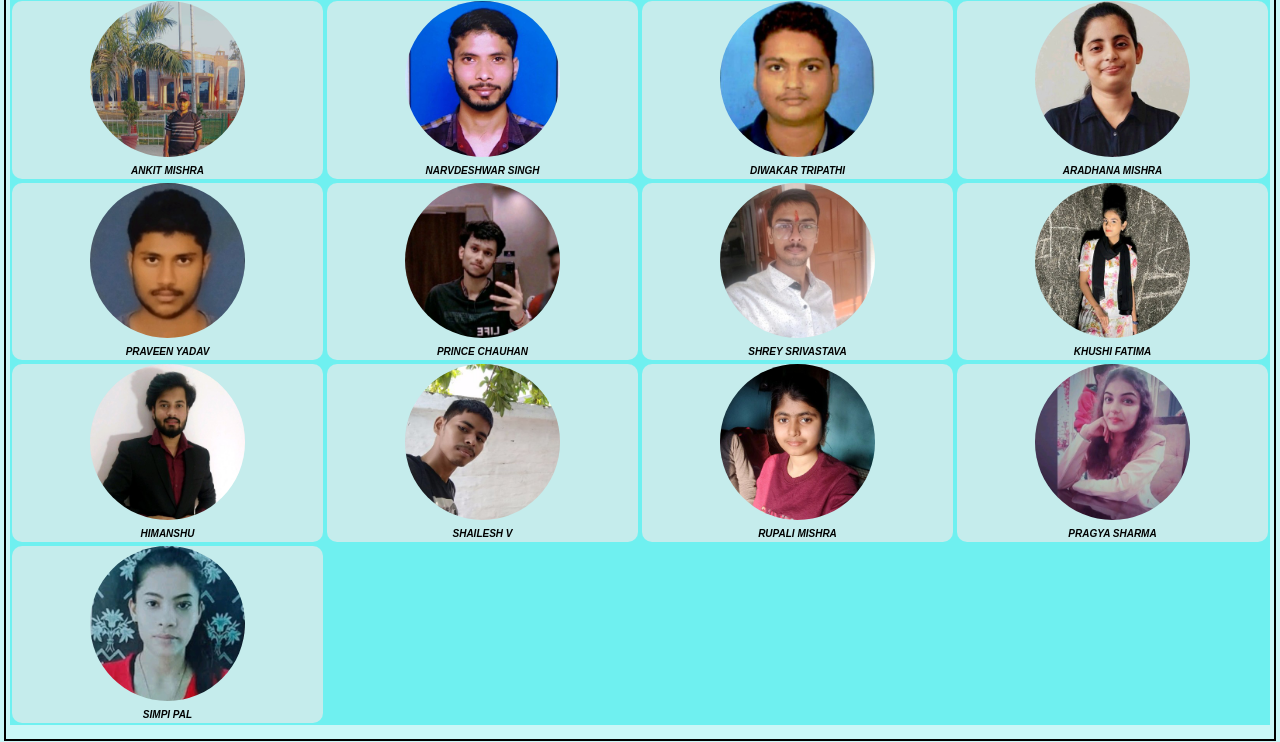
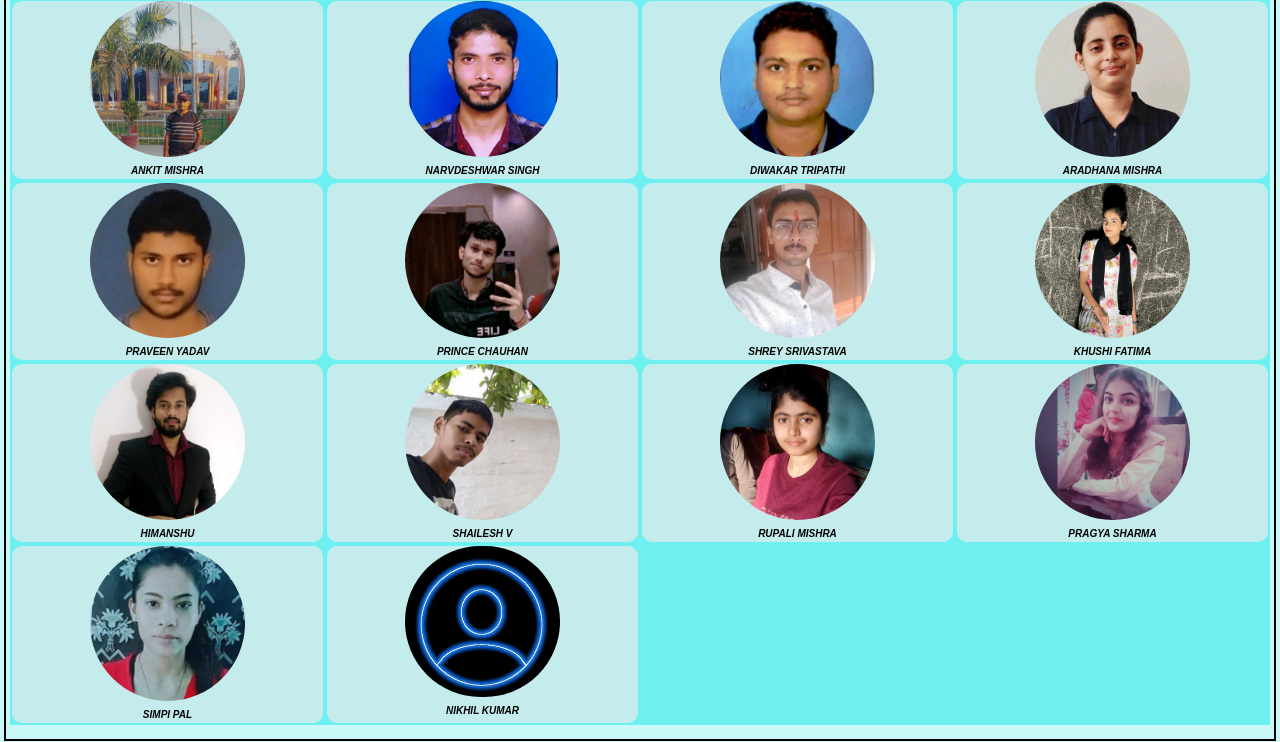
Before and after one commit to abhishekraoas/MCA_Members, a plain HTML site: page index.html in a window 1280 px wide. Shown: the part 5977-6719 px from the top of the page. Drawn offline with Linux system fonts and the light colour scheme.

Commit message:
added a new member

```diff
--- a/index.html
+++ b/index.html
@@ -2166,6 +2166,21 @@
                                 <a href="https://www.linkedin.com/in/shimpi-pal-123546293/" class="link">
                                     <p class="name">
                                         SIMPI PAL
+                                    </p>
+                                </a>
+                            </div>
+                        </div>
+
+                    </div>
+                    <div class="memberelement">
+                        <div class="memberphoto">
+                            <img src="images/nodp.png" alt="photo" class="image">
+                        </div>
+                        <div class="membername">
+                            <div class="lilink">
+                                <a href="https://www.linkedin.com/in/nikhil-kumar-591a31294/" class="link">
+                                    <p class="name">
+                                        NIKHIL KUMAR
                                     </p>
                                 </a>
                             </div>
```
